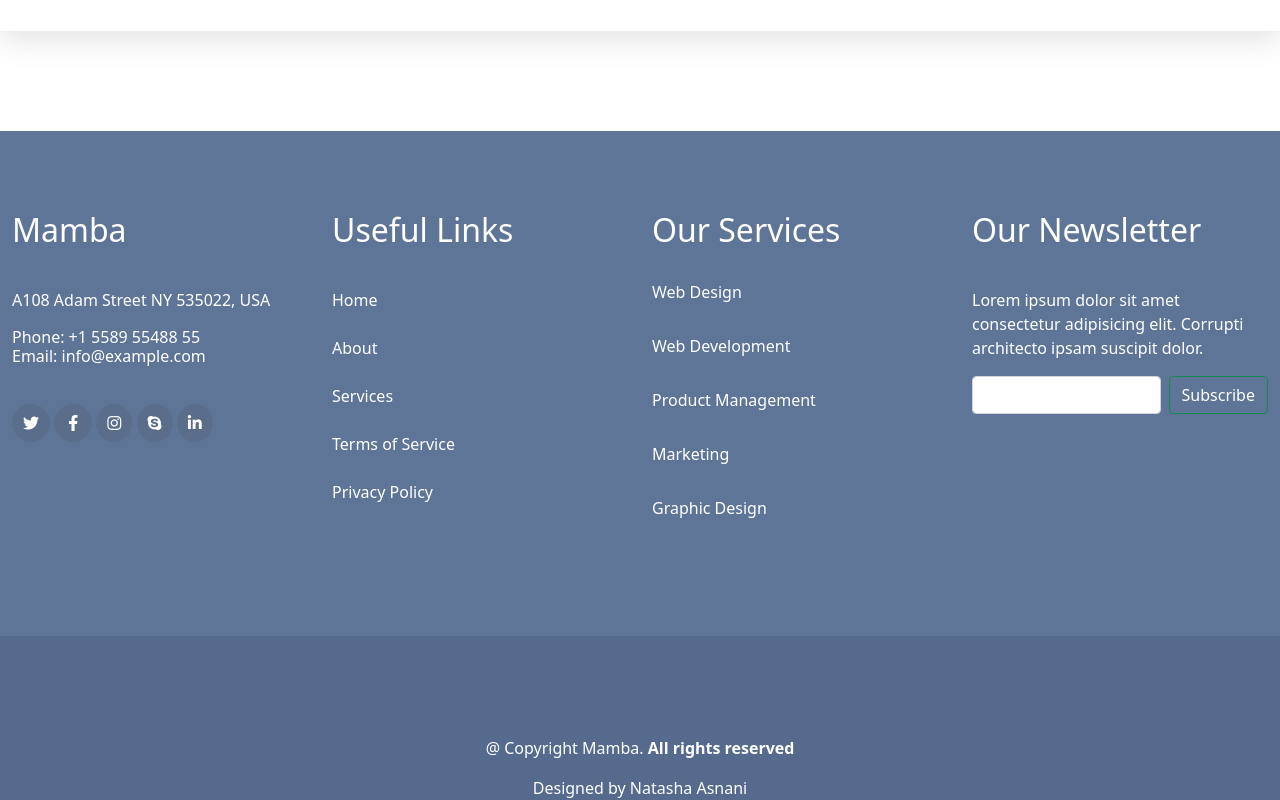
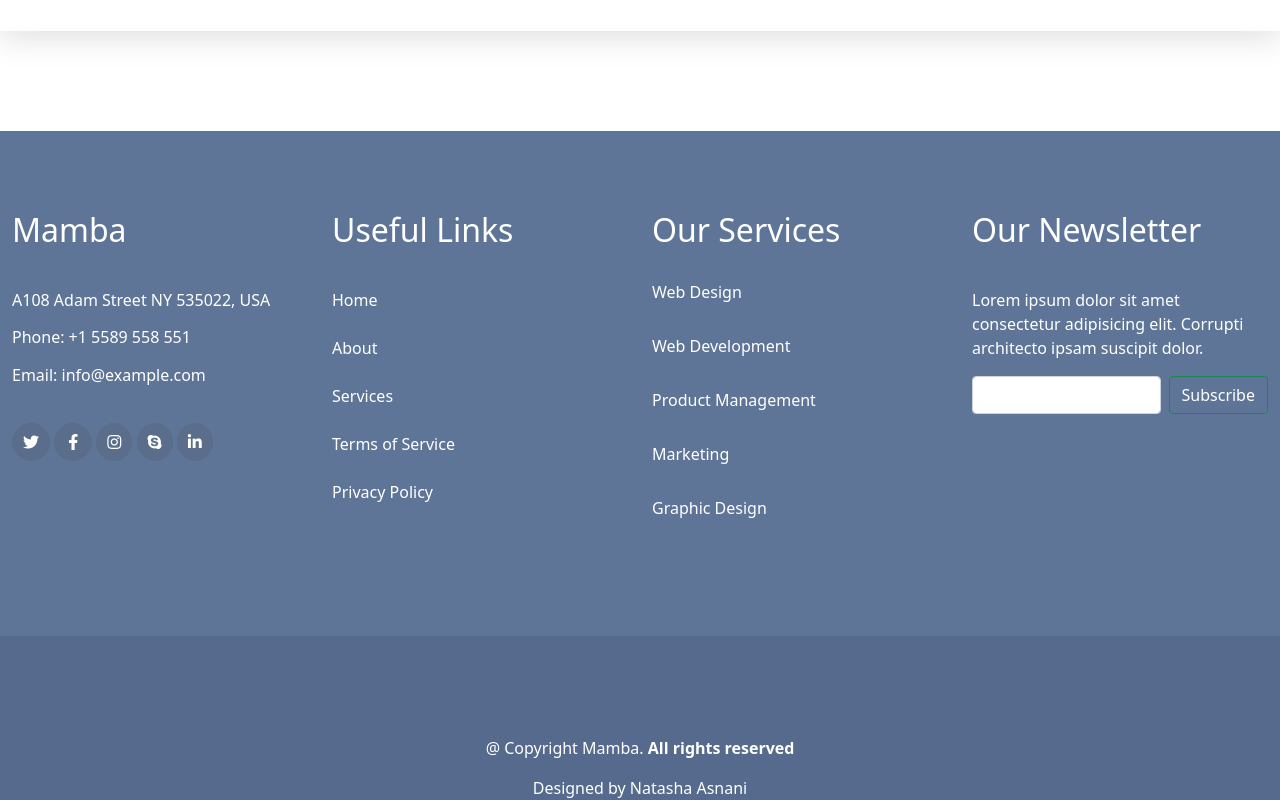
Before and after one commit to NatashaAsnani/Company-Portfolio, a plain HTML site: page index.html in a window 1280 px wide. Shown: the part 6868-7668 px from the top of the page. Drawn offline with nearby package versions, Linux system fonts and the light colour scheme.

Commit message:
Add files via upload

```diff
--- a/index.html
+++ b/index.html
@@ -574,7 +574,7 @@
           <h2>Mamba</h2>
           <p>A108 Adam Street
             NY 535022, USA</p>
-          <h6>Phone: +1 5589 55488 55 <br>
+          <h6>Phone: +1 5589 558 551 <br><br>
             Email: info@example.com
           </h6>
           <div class="social">
```
